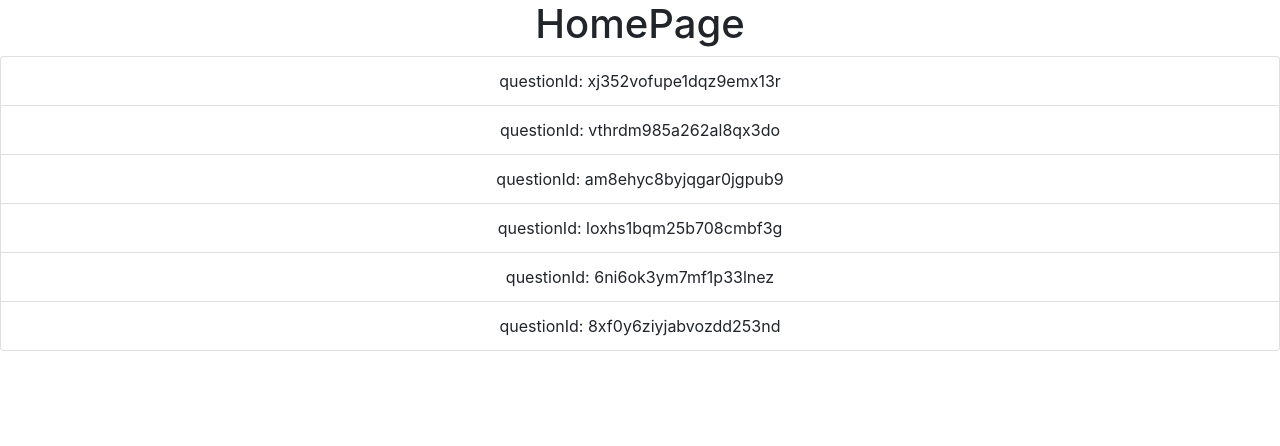
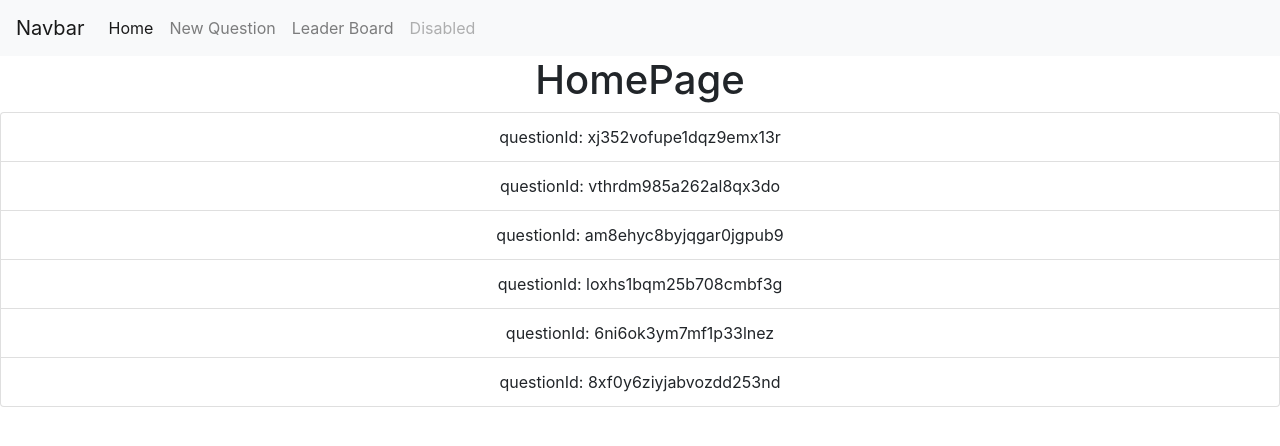
Before and after one commit to Ifeanyi-Owah/wouldyourather-app, a React (Create React App) app: page / in a window 1280 px wide. Shown: the top 446 px of the page. Built offline with nearby package versions, Linux system fonts and the light colour scheme.

Commit message:
Feat: create NavBar comp

```diff
--- a/package.json
+++ b/package.json
@@ -12,6 +12,7 @@
     "react": "^16.13.1",
     "react-dom": "^16.13.1",
     "react-redux": "^7.2.0",
+    "react-router-dom": "^5.2.0",
     "react-scripts": "3.4.1",
     "redux": "^4.0.5",
     "redux-thunk": "^2.3.0"
--- a/src/components/App.js
+++ b/src/components/App.js
@@ -1,8 +1,10 @@
 import React, { Component } from "react";
+import { BrowserRouter, Switch, Route } from "react-router-dom";
 import { connect } from "react-redux";
 import { handleInitialData } from "../actions/shared";
 import HomePage from "./HomePage";
 import "./App.css";
+import NavBar from "./NavBar";
 
 class App extends Component {
   componentDidMount() {
@@ -10,9 +12,12 @@
   }
   render() {
     return (
-      <div className="App">
-        {this.props.loading === true ? null : <HomePage />}
-      </div>
+      <BrowserRouter>
+        <div className="App">
+          <NavBar />
+          {this.props.loading === true ? null : <HomePage />}
+        </div>
+      </BrowserRouter>
     );
   }
 }
--- /dev/null
+++ b/src/components/NavBar.js
@@ -0,0 +1,52 @@
+import React, { Component } from "react";
+
+class NavBar extends Component {
+  render() {
+    return (
+      <div>
+        <nav className="navbar navbar-expand-lg navbar-light bg-light">
+          <a className="navbar-brand" href="#">
+            Navbar
+          </a>
+          <button
+            className="navbar-toggler"
+            type="button"
+            data-toggle="collapse"
+            data-target="#navbarNav"
+            aria-controls="navbarNav"
+            aria-expanded="false"
+            aria-label="Toggle navigation"
+          >
+            <span className="navbar-toggler-icon"></span>
+          </button>
+          <div className="collapse navbar-collapse" id="navbarNav">
+            <ul className="navbar-nav">
+              <li className="nav-item active">
+                <a className="nav-link" href="#">
+                  Home <span className="sr-only">(current)</span>
+                </a>
+              </li>
+              <li className="nav-item">
+                <a className="nav-link" href="#">
+                  New Question
+                </a>
+              </li>
+              <li className="nav-item">
+                <a className="nav-link" href="#">
+                  Leader Board
+                </a>
+              </li>
+              <li className="nav-item">
+                <a className="nav-link disabled" href="#">
+                  Disabled
+                </a>
+              </li>
+            </ul>
+          </div>
+        </nav>
+      </div>
+    );
+  }
+}
+
+export default NavBar;
```
Also changed, not shown: 1 other file (tests, documents, lock files or other folders).
